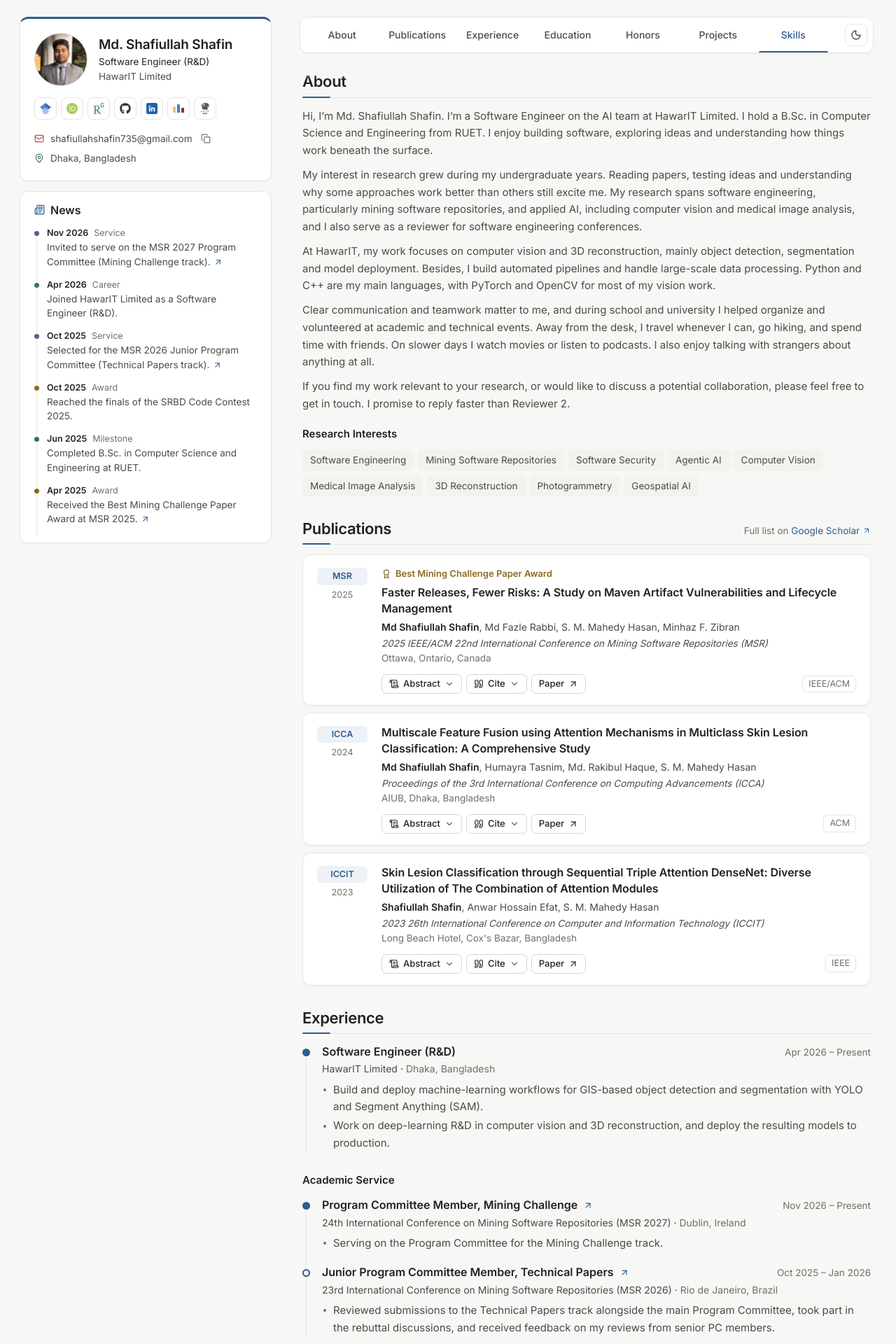
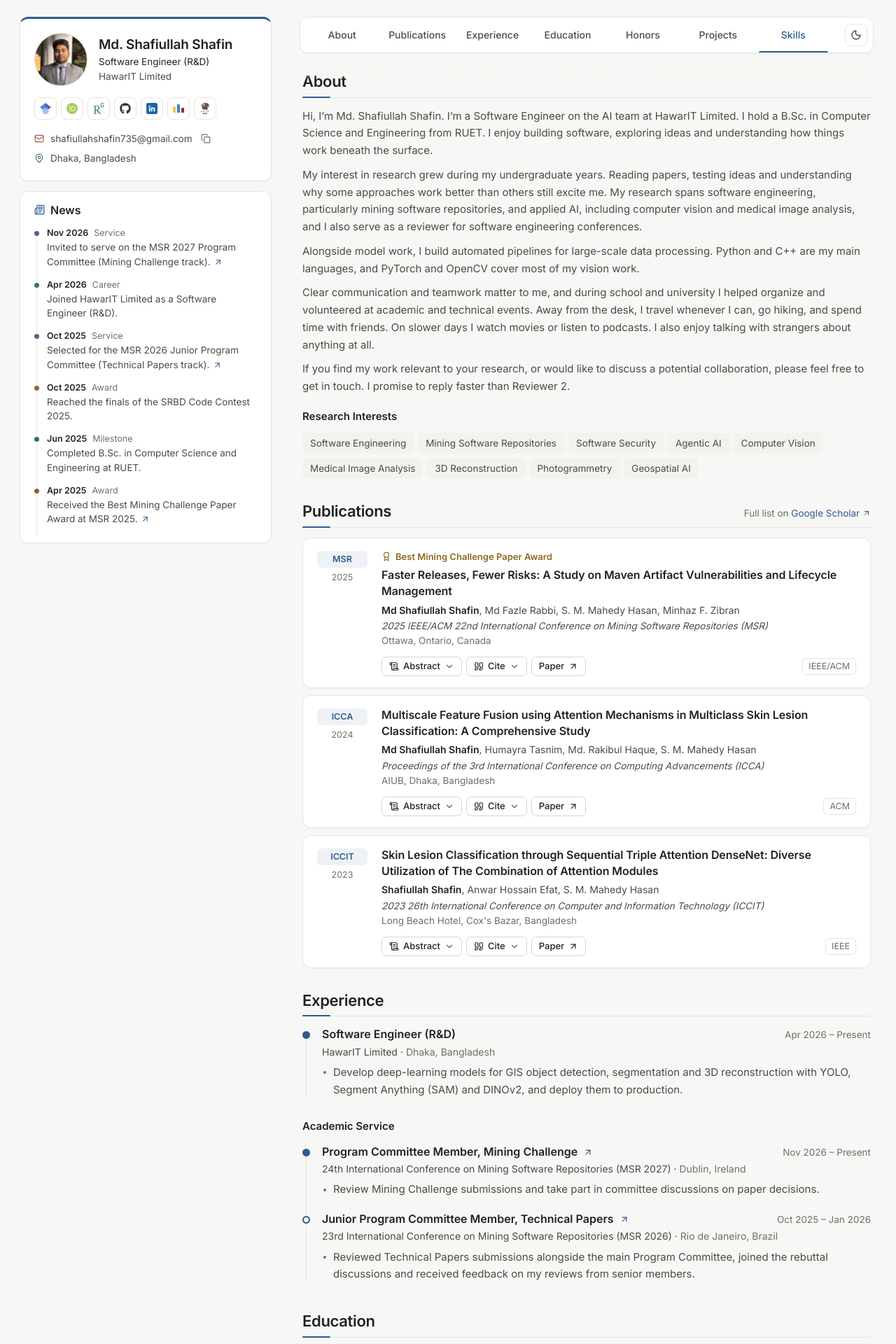
Before and after one commit to shafiullahshafin/shafiullahshafin.github.io, a Next.js app: page / in a window 1280 px wide. Shown: the top 1920 px of the page at 70% size. Built offline with nearby package versions, Linux system fonts and the light colour scheme.

Commit message:
Tightened experience entries and removed overlap from About

```diff
--- a/app/data/site.js
+++ b/app/data/site.js
@@ -187,8 +187,7 @@ export const experience = [
     period: 'Apr 2026 – Present',
     current: true,
     points: [
-      'Build and deploy machine-learning workflows for GIS-based object detection and segmentation with YOLO and Segment Anything (SAM).',
-      'Work on deep-learning R&D in computer vision and 3D reconstruction, and deploy the resulting models to production.',
+      'Develop deep-learning models for GIS object detection, segmentation and 3D reconstruction with YOLO, Segment Anything (SAM) and DINOv2, and deploy them to production.',
     ],
   },
 ];
@@ -201,7 +200,7 @@ export const service = [
     href: 'https://2027.msrconf.org/committee/msr-2027-mining-challenge-mining-challenge',
     period: 'Nov 2026 – Present',
     current: true,
-    points: ['Serving on the Program Committee for the Mining Challenge track.'],
+    points: ['Review Mining Challenge submissions and take part in committee discussions on paper decisions.'],
   },
   {
     org: '23rd International Conference on Mining Software Repositories (MSR 2026)',
@@ -210,7 +209,7 @@ export const service = [
     href: 'https://2026.msrconf.org/committee/msr-2026-junior-pc-technical-papers---junior-program-committee',
     period: 'Oct 2025 – Jan 2026',
     points: [
-      'Reviewed submissions to the Technical Papers track alongside the main Program Committee, took part in the rebuttal discussions, and received feedback on my reviews from senior PC members.',
+      'Reviewed Technical Papers submissions alongside the main Program Committee, joined the rebuttal discussions and received feedback on my reviews from senior members.',
     ],
   },
 ];
--- a/app/page.js
+++ b/app/page.js
@@ -70,9 +70,8 @@ export default function Home() {
                   medical image analysis, and I also serve as a reviewer for software engineering conferences.
                 </p>
                 <p>
-                  At HawarIT, my work focuses on computer vision and 3D reconstruction, mainly object detection,
-                  segmentation and model deployment. Besides, I build automated pipelines and handle large-scale data
-                  processing. Python and C++ are my main languages, with PyTorch and OpenCV for most of my vision work.
+                  Alongside model work, I build automated pipelines for large-scale data processing. Python and C++ are
+                  my main languages, and PyTorch and OpenCV cover most of my vision work.
                 </p>
                 <p>
                   Clear communication and teamwork matter to me, and during school and university I helped organize and
```
